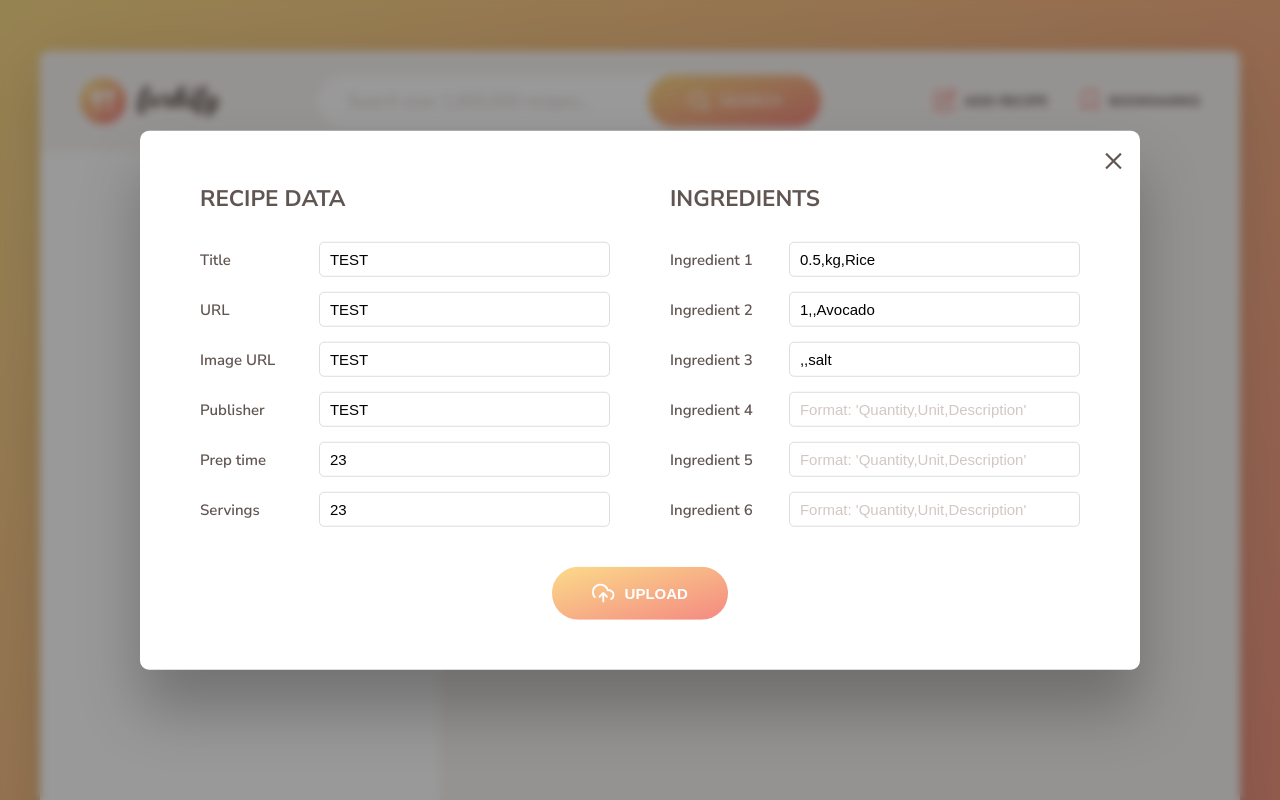
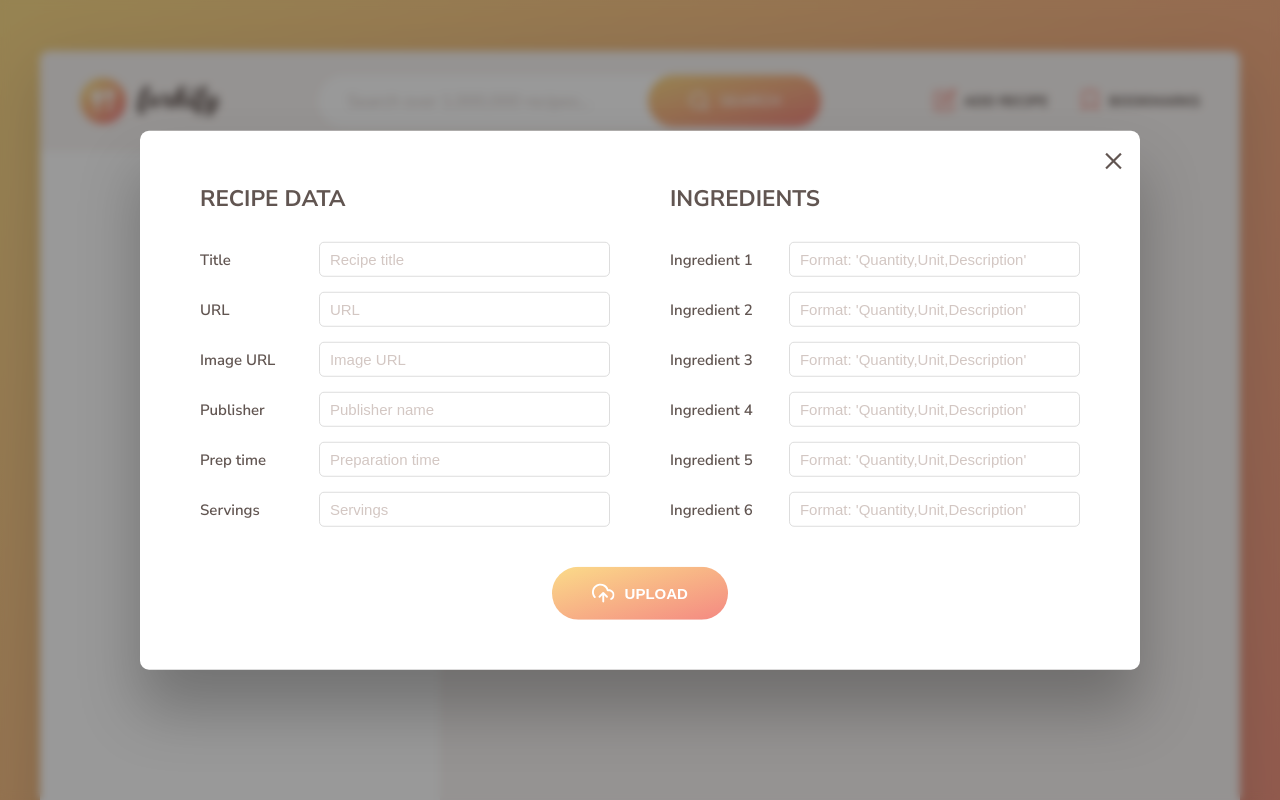
Before and after one commit to itonkovski/forkify-recipe-app, a website built with Parcel: page index.html in a window 1280 px wide. Both pictures are taken after a click on the button "ADD RECIPE". Shown: the top 800 px of the page. Built offline with nearby package versions, Linux system fonts and the light colour scheme.

Commit message:
Placeholders added in add recipe window

```diff
--- a/index.html
+++ b/index.html
@@ -252,24 +252,38 @@
         <div class="upload__column">
           <h3 class="upload__heading">Recipe data</h3>
           <label>Title</label>
-          <input value="TEST" required name="title" type="text" />
+          <input required name="title" type="text" placeholder="Recipe title" />
           <label>URL</label>
-          <input value="TEST" required name="sourceUrl" type="text" />
+          <input required name="sourceUrl" type="text" placeholder="URL" />
           <label>Image URL</label>
-          <input value="TEST" required name="image" type="text" />
+          <input required name="image" type="text" placeholder="Image URL" />
           <label>Publisher</label>
-          <input value="TEST" required name="publisher" type="text" />
+          <input
+            required
+            name="publisher"
+            type="text"
+            placeholder="Publisher name"
+          />
           <label>Prep time</label>
-          <input value="23" required name="cookingTime" type="number" />
+          <input
+            required
+            name="cookingTime"
+            type="number"
+            placeholder="Preparation time"
+          />
           <label>Servings</label>
-          <input value="23" required name="servings" type="number" />
+          <input
+            required
+            name="servings"
+            type="number"
+            placeholder="Servings"
+          />
         </div>
 
         <div class="upload__column">
           <h3 class="upload__heading">Ingredients</h3>
           <label>Ingredient 1</label>
           <input
-            value="0.5,kg,Rice"
             type="text"
             required
             name="ingredient-1"
@@ -277,14 +291,12 @@
           />
           <label>Ingredient 2</label>
           <input
-            value="1,,Avocado"
             type="text"
             name="ingredient-2"
             placeholder="Format: 'Quantity,Unit,Description'"
           />
           <label>Ingredient 3</label>
           <input
-            value=",,salt"
             type="text"
             name="ingredient-3"
             placeholder="Format: 'Quantity,Unit,Description'"
```
